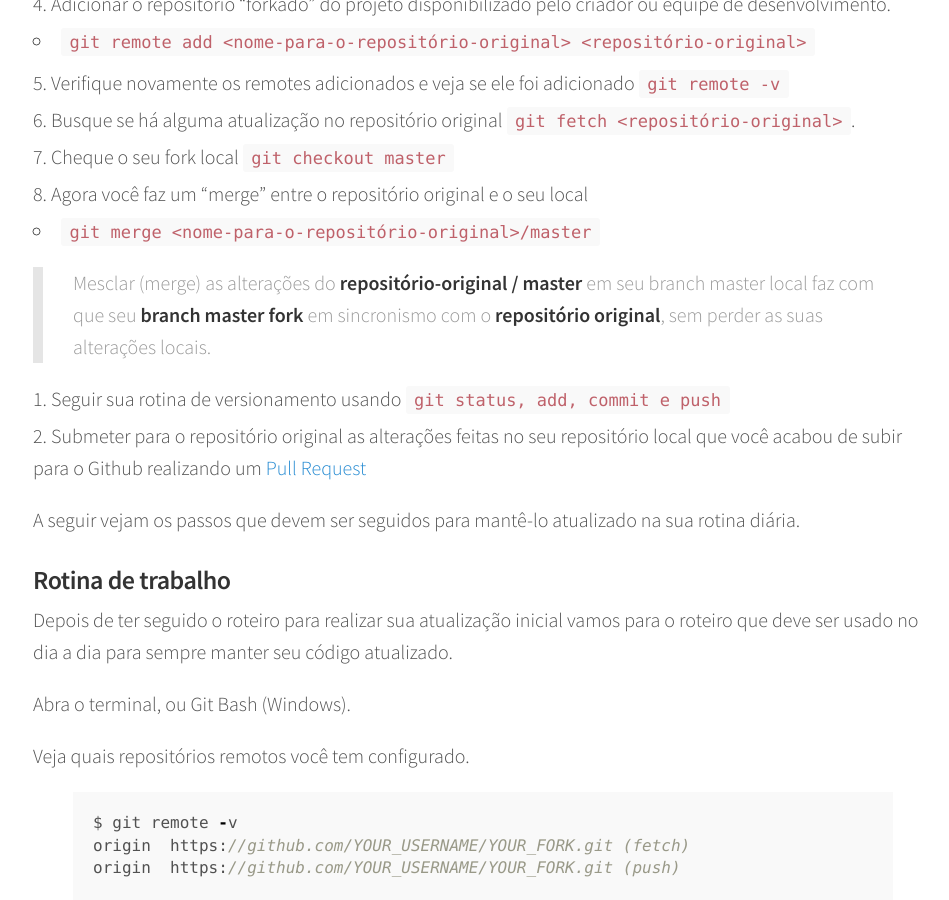
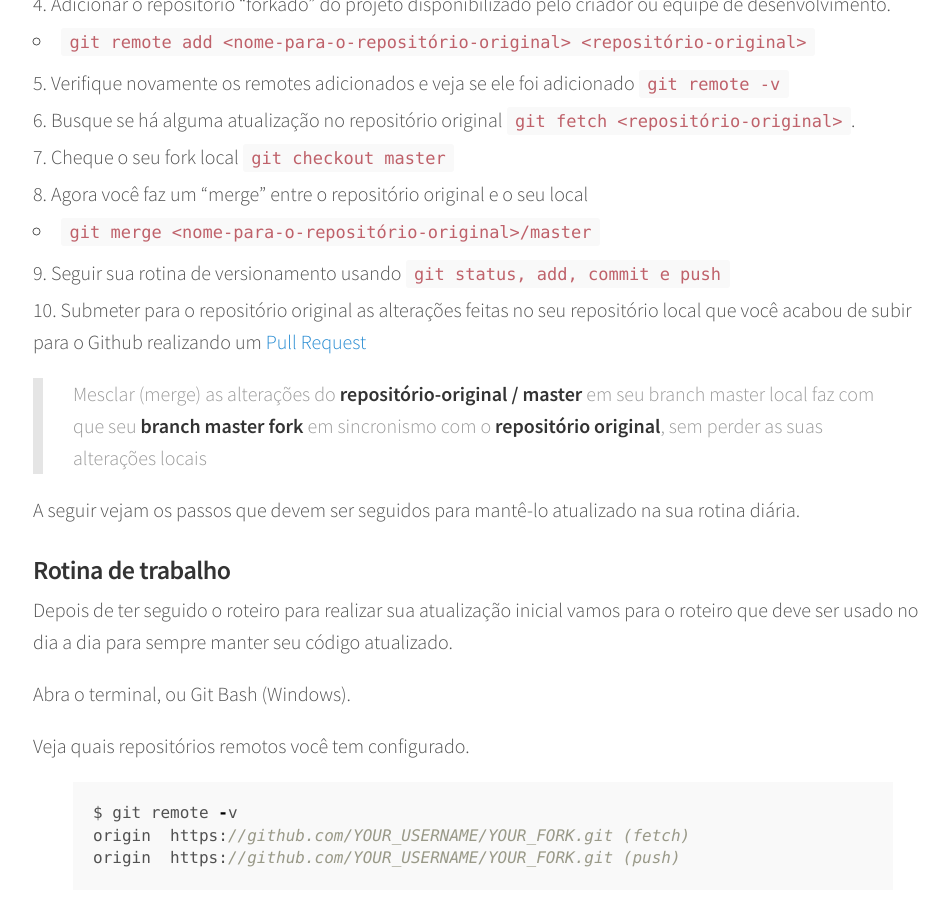
Before and after one commit to emilianocarvalho/emilianocarvalho.github.io, a Jekyll site: the page built from _posts/2016-10-11-github-sincronizando-fork-com-o-original.md, in a window 1280 px wide and 900 px high, scrolled down 887 px. Shown: the whole window, without its empty margins (157-1106 px from the left). Built offline with Jekyll 4.4.1, drawn with Linux system fonts in a browser that asks for light colours; comment, search, counter and statistics services are not loaded.

```diff
--- a/_posts/2016-10-11-github-sincronizando-fork-com-o-original.md
+++ b/_posts/2016-10-11-github-sincronizando-fork-com-o-original.md
@@ -22,11 +22,10 @@ A idéia aqui é definir não apenas como sincronizar com o projeto original, ma
 7. Cheque o seu fork local `git checkout master`
 8. Agora você faz um "merge" entre o repositório original e o seu local
   - `git merge <nome-para-o-repositório-original>/master`
-
-> Mesclar (merge) as alterações do **repositório-original / master** em seu branch master local faz com que seu **branch master fork** em sincronismo com o **repositório original**, sem perder as suas alterações locais.
-
 9. Seguir sua rotina de versionamento usando `git status, add, commit e push`
 10. Submeter para o repositório original as alterações feitas no seu repositório local que você acabou de subir para o Github realizando um [Pull Request][2]
+
+> Mesclar (merge) as alterações do **repositório-original / master** em seu branch master local faz com que seu **branch master fork** em sincronismo com o **repositório original**, sem perder as suas alterações locais
 
 A seguir vejam os passos que devem ser seguidos para mantê-lo atualizado na sua rotina diária.
 
```
